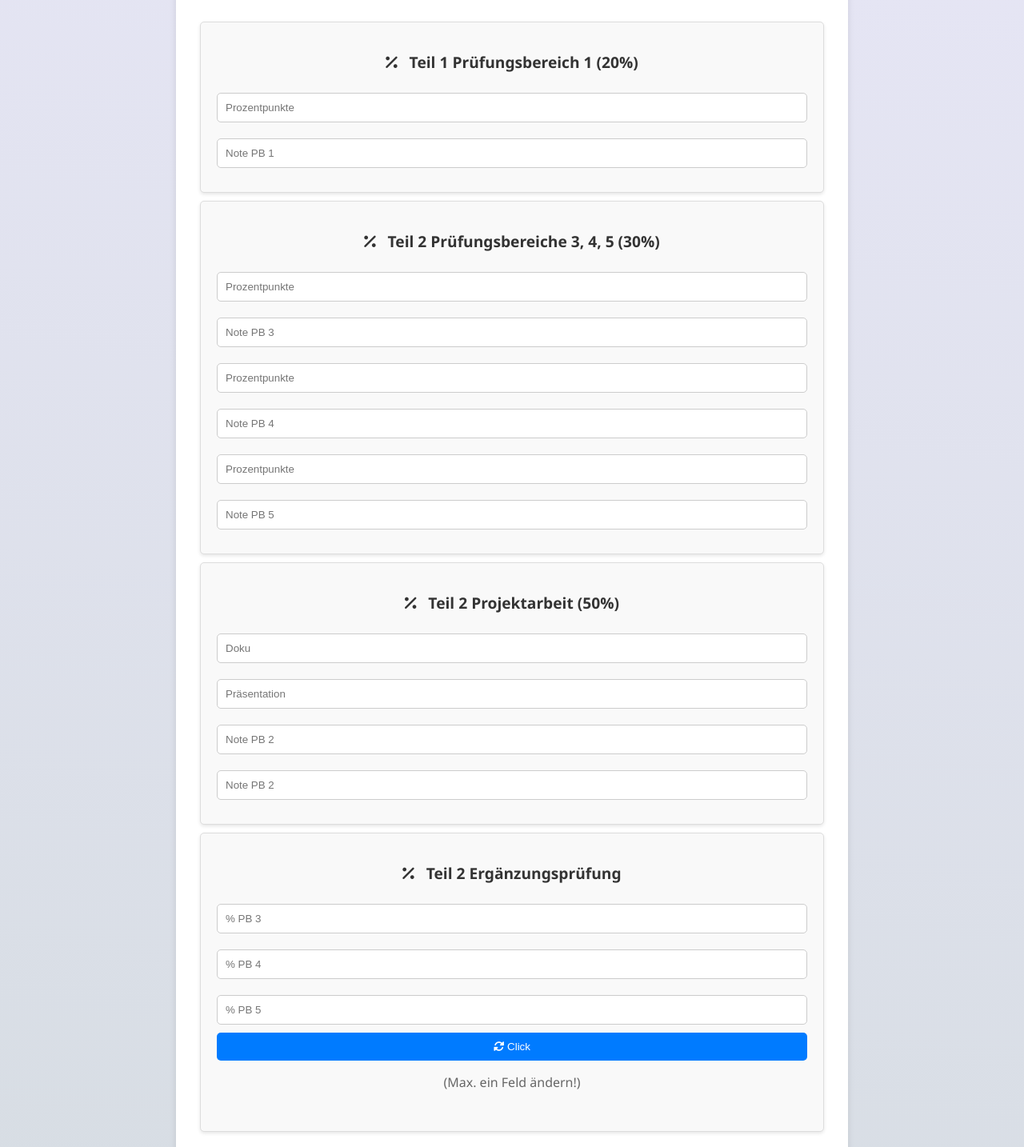
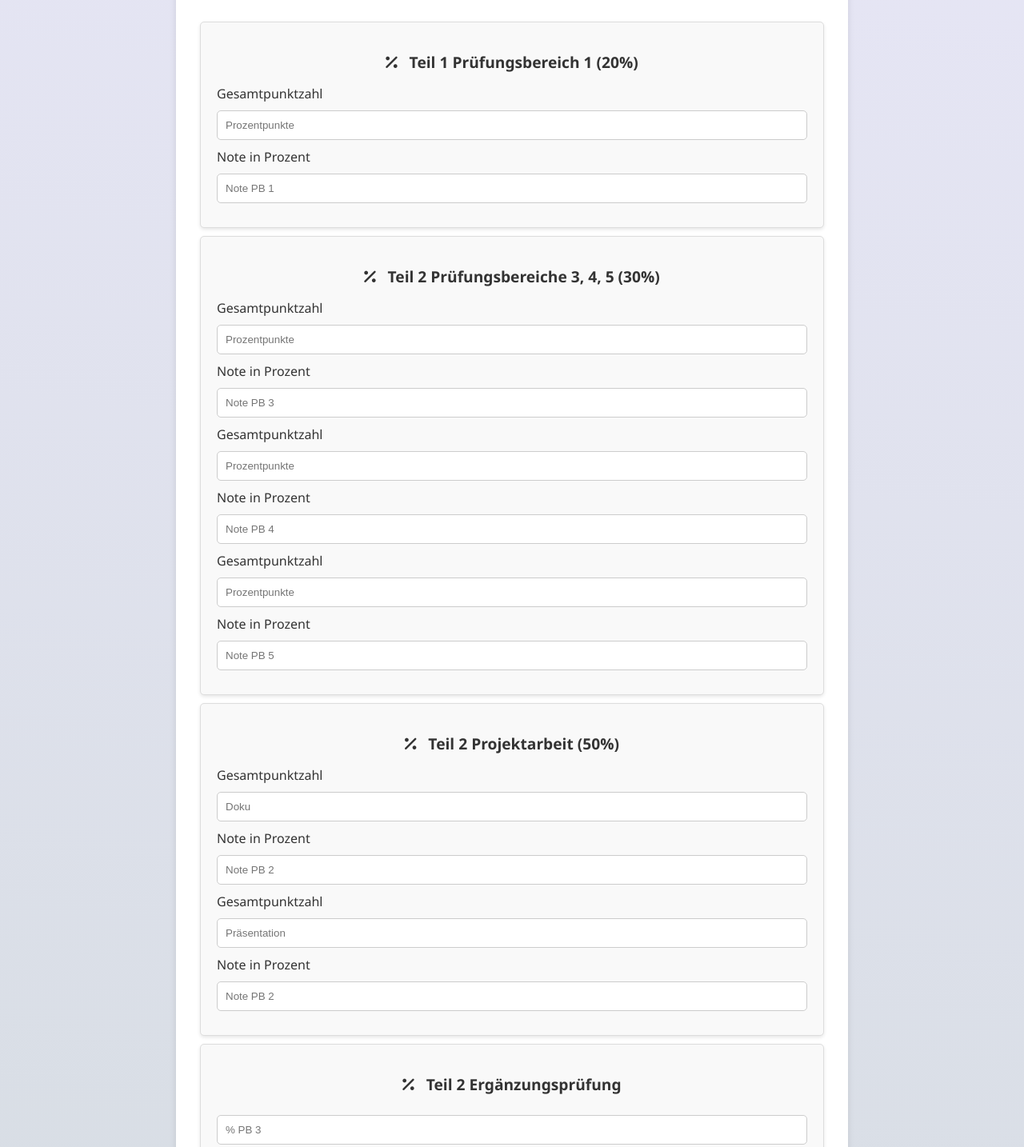
Before and after one commit to EavenCS/calculator-project, a plain HTML site: page index.html in a window 1280 px wide. Shown: the part 220-1654 px from the top of the page at 80% size. Drawn offline with Linux system fonts and the light colour scheme.

Commit message:
refactor UI: Add Labels over the input Fields

```diff
--- a/index.html
+++ b/index.html
@@ -30,25 +30,37 @@
         </p>
         <div class="calculation-part">
             <h2><i class="fas fa-percentage"></i> Teil 1 Prüfungsbereich 1 (20%)</h2>
+            <label>Gesamtpunktzahl</lab>
             <input type="number" id="examinationOne" placeholder="Prozentpunkte" max="100">
+            <label>Note in Prozent</lab>
             <input type="text" id="notePB1" placeholder="Note PB 1" readonly>
         </div>
 
         <div class="calculation-part">
             <h2><i class="fas fa-percentage"></i> Teil 2 Prüfungsbereiche 3, 4, 5 (30%)</h2>
+                <label>Gesamtpunktzahl</lab>
             <input type="number" id="examinationTwoPB3" placeholder="Prozentpunkte" max="100">
+                <label>Note in Prozent</lab>
             <input type="text" id="notePB3" placeholder="Note PB 3" readonly>
+                <label>Gesamtpunktzahl</lab>
             <input type="number" id="examinationTwoPB4" placeholder="Prozentpunkte" max="100">
+                <label>Note in Prozent</lab>
             <input type="text" id="notePB4" placeholder="Note PB 4" readonly>
+                <label>Gesamtpunktzahl</lab>
             <input type="number" id="examinationTwoPB5" placeholder="Prozentpunkte" max="100">
+                <label>Note in Prozent</lab>
             <input type="text" id="notePB5" placeholder="Note PB 5" readonly>
         </div>
 
         <div class="calculation-part">
             <h2><i class="fas fa-percentage"></i> Teil 2 Projektarbeit (50%)</h2>
+                <label>Gesamtpunktzahl</lab>
             <input type="number" id="examinationThreeDoku" placeholder="Doku" max="100">
+                <label>Note in Prozent</lab>
+            <input type="text" id="notePB2a" placeholder="Note PB 2" readonly>
+                <label>Gesamtpunktzahl</lab>
             <input type="number" id="examinationThreePraes" placeholder="Präsentation" max="100">
-            <input type="text" id="notePB2a" placeholder="Note PB 2" readonly>
+                <label>Note in Prozent</lab>
             <input type="text" id="notePB2b" placeholder="Note PB 2" readonly>
         </div>
 
@@ -71,9 +83,7 @@
             <h2><i class="fas fa-chart-pie"></i> Gesamtergebnis</h2>
             <input type="text" id="totalResult" placeholder="%" readonly>
             <input type="text" id="noteTotalResult" placeholder="Note" readonly>
-            <label>
-                <input type="checkbox" id="useDecimalGrades"> Zehntelnoten
-            </label>
+
         </div>
     </div>
     <div class="container">
```
